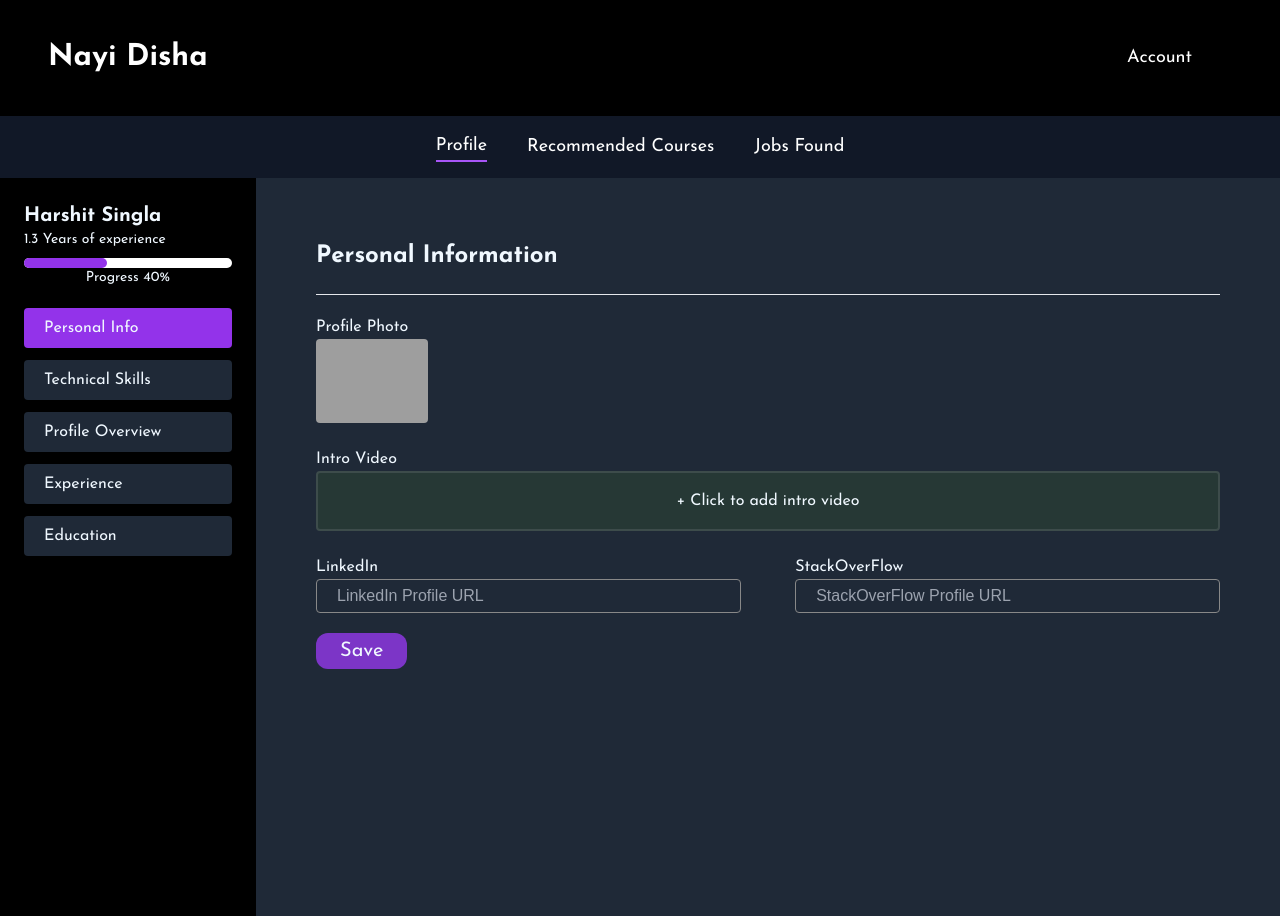
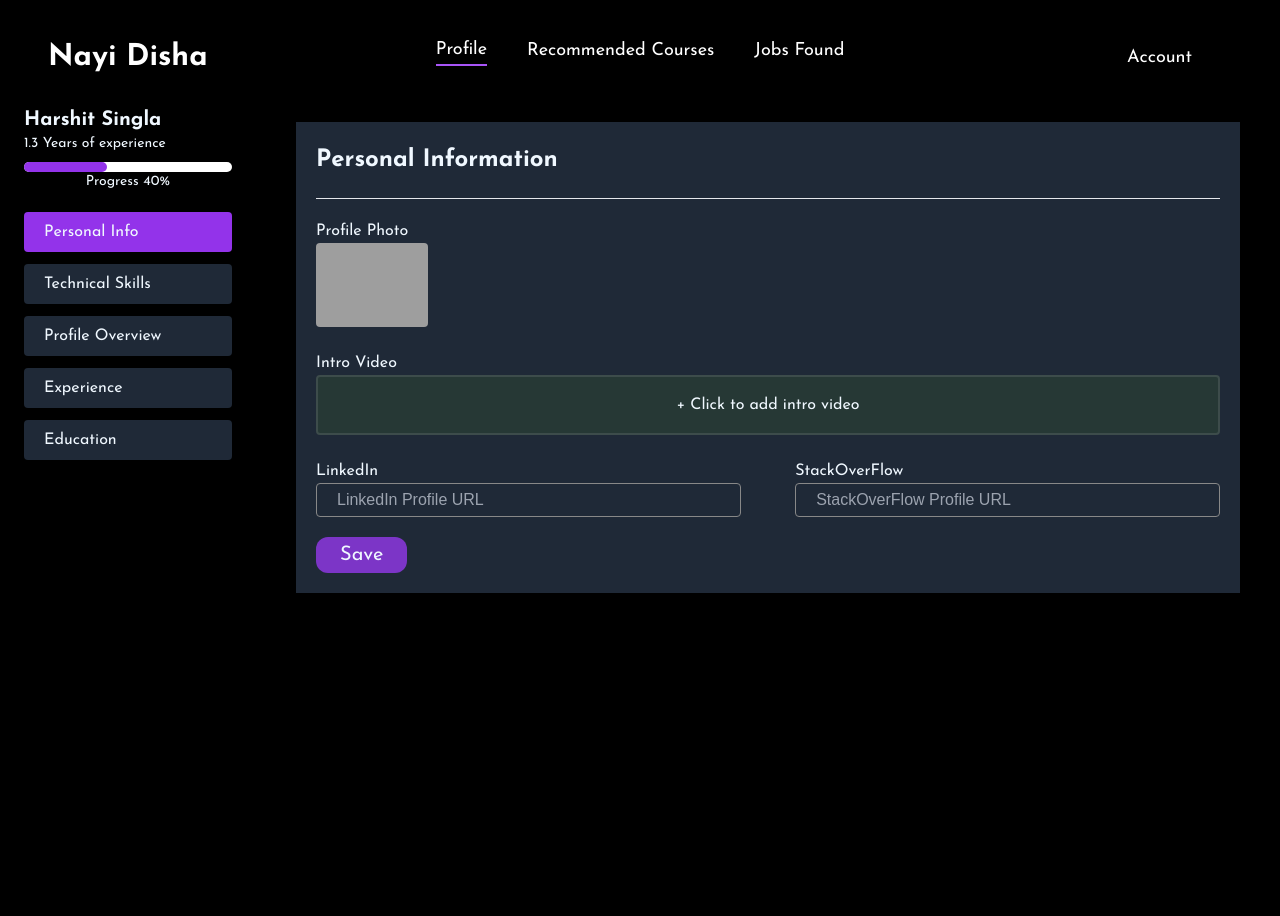
Before and after one commit to Bada-Don/SIH-24, a React (Vite) app: page /profile in a window 1280 px wide. After the commit the page ends 820 px from the top, so only its background shows below. Built offline with nearby package versions, Linux system fonts and the light colour scheme; grey boxes are pictures that could not be loaded.

Commit message:
header margin for profile updated

```diff
--- a/src/components/Header.jsx
+++ b/src/components/Header.jsx
@@ -2,22 +2,23 @@ import { Link } from "react-router-dom";
 
 const Header = () => {
   return (
-    <header className="flex justify-between md:flex-row items-center my-10 px-12  bg-transparent z-10">
+    <header className="bg-transparent z-10 w-full">
+      <div className="flex justify-between md:flex-row items-center my-10 px-12 text-white">
+
         <Link to="/">
-        <div>
-          <h3 className="cursor-pointer text-3xl  max-sm:text-[1rem] text-white">
+          <h3 className="cursor-pointer text-3xl w-max max-sm:text-[1rem] text-white">
             Nayi Disha
           </h3>
-        </div>
+
         </Link>
 
-      {/* Navigation Links */}
         <nav className="flex items-center font-Arial space-x-8 mr-10">
           <Link to="/profile" className="text-white hover:text-gray-300 text-lg">
             Account
           </Link>
 
         </nav>
+      </div>
     </header>
   );
 };
--- a/src/components/profile page/secNavBar.jsx
+++ b/src/components/profile page/secNavBar.jsx
@@ -2,7 +2,7 @@ import React from 'react';
 
 const SecondaryNavBar = ({ activeTab, setActiveTab }) => {
     return (
-        <nav className='w-full flex flex-row justify-center gap-10 bg-transparent py-4 text-white'>
+        <nav className='w-fit mx-auto flex flex-row justify-center gap-10 bg-transparent py-4 text-white'>
             <button
                 className={`text-lg ${activeTab === 'profile' ? 'border-b-2 border-purple-500' : ''}`}
                 onClick={() => setActiveTab('profile')}
--- a/src/pages/profile.jsx
+++ b/src/pages/profile.jsx
@@ -57,12 +57,12 @@ function Profile() {
     return (
         <>
             <Header />
-            <section className="flex flex-col w-full min-h-screen bg-gray-900 text-white">
+            <section className="flex flex-col w-full min-h-screen -my-24 text-white">
                 <SecondaryNavBar activeTab={activeTab} setActiveTab={setActiveTab} />
 
                 <section className="flex flex-row w-full flex-grow">
                     {activeTab === 'profile' && (
-                        <section className="left-sec bg-black w-1/5 p-6">
+                        <section className="left-sec w-1/5 p-6">
                             <h3 className="text-xl font-bold">Harshit Singla</h3>
                             <p className="text-sm mb-2">1.3 Years of experience</p>
                             <ProgressBar progress={40} />
@@ -81,7 +81,7 @@ function Profile() {
                         </section>
                     )}
 
-                    <section className={`right-sec ${activeTab === 'profile' ? 'w-4/5' : 'w-full'} bg-gray-800 p-10`}>
+                    <section className={`right-sec ${activeTab === 'profile' ? 'w-4/5' : 'w-full'} p-10`}>
                         {activeTab === 'profile' && renderProfileContent()}
                         {activeTab === 'courses' && <RecommendedCourses />}
                         {activeTab === 'jobs' && <Jobs />}
```
Also changed, not shown: 1 other file (tests, documents, lock files or other folders). Lines whose indentation alone changed are shown as unchanged.
